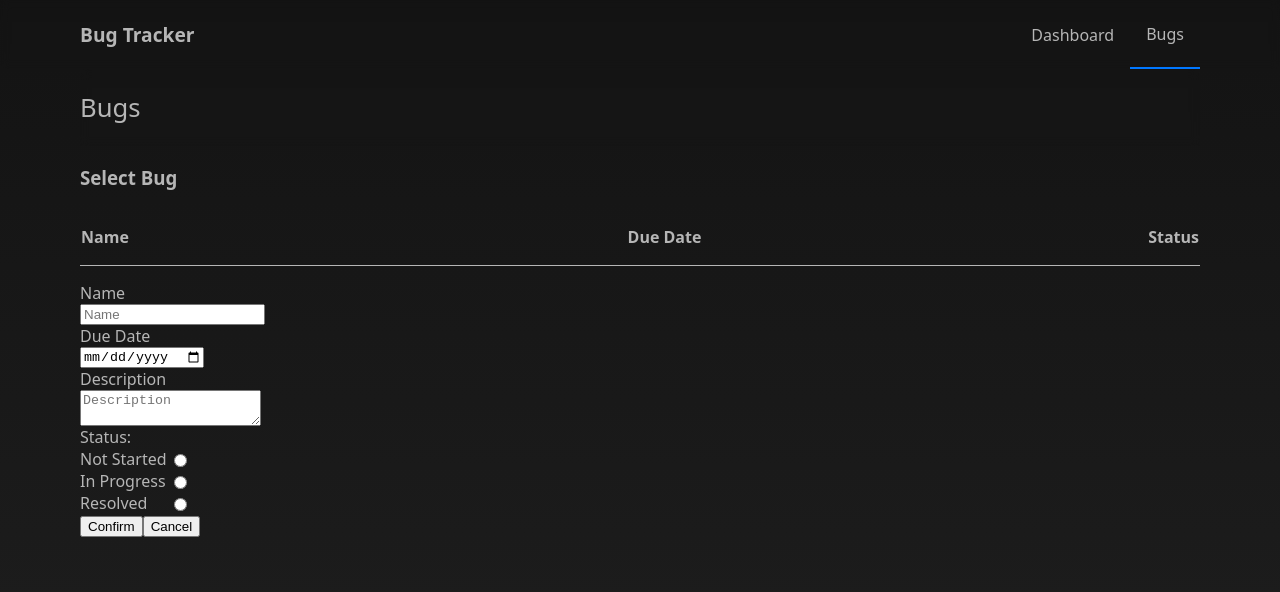
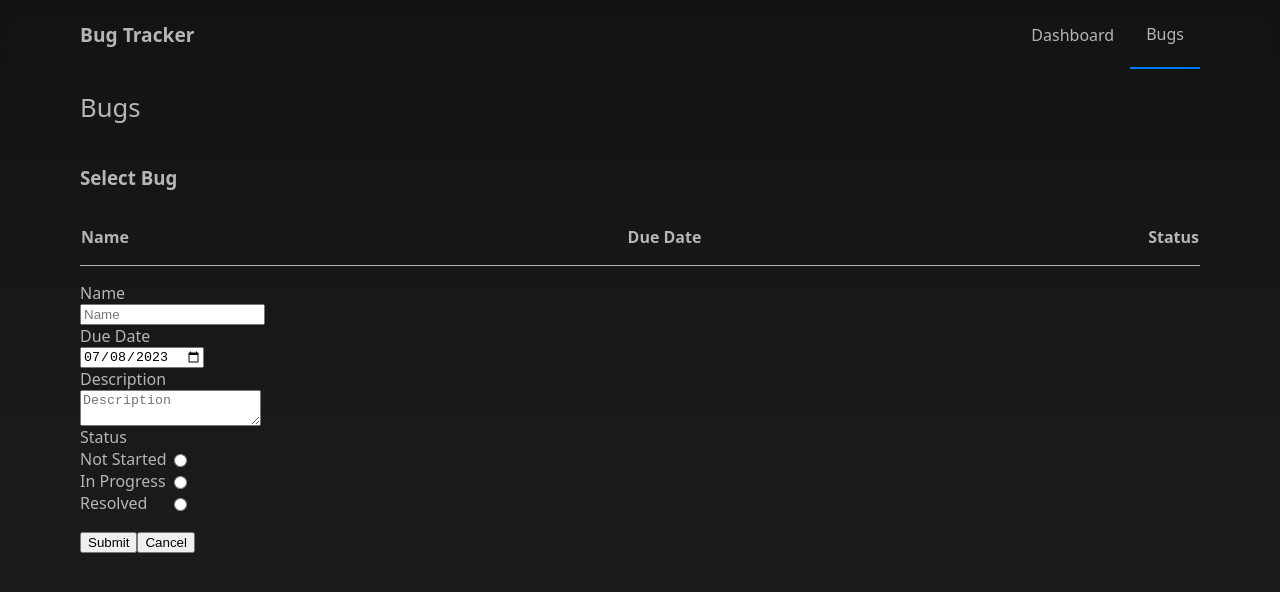
Before and after one commit to Mario-Florio/bug-tracker, a React (Create React App) app: page /bugs in a window 1280 px wide. Both pictures are taken after a click on the button "Add Bug". Shown: the top 592 px of the page. Built offline with nearby package versions, Linux system fonts and the light colour scheme; the HTML template or start-up script is replaced by a standard one.

Commit message:
add form validation to 'add bug' form

```diff
--- a/src/pages/Bugs/BugsList/BugsList.css
+++ b/src/pages/Bugs/BugsList/BugsList.css
@@ -64,6 +64,18 @@ table {
     border-radius: 15px;
 }
 
+.bugsList__input--invalid {
+    background-color: pink;
+    border: solid 0;
+    border-radius: 2px;
+}
+
+.bugsList__errorMsg {
+    font-size: .8rem;
+    color: red;
+    margin: 0;
+}
+
 @media all and (max-width: 700px) {
     .bugsList {
         margin: 0 2rem;
--- a/src/pages/Bugs/BugsList/BugsList.js
+++ b/src/pages/Bugs/BugsList/BugsList.js
@@ -1,5 +1,6 @@
 import './BugsList.css';
 import { useState } from 'react';
+import { useForm } from "react-hook-form";
 import uniqid from 'uniqid';
 
 function BugsList(props) {
@@ -23,7 +24,7 @@ function BugsList(props) {
                 </tbody>
             </table>
             {formIsActive ?
-                <Form bugs={bugs} setBugsList={setBugsList} setFormIsActive={setFormIsActive}/>
+                <ReactHookForm bugs={bugs} setBugsList={setBugsList} setFormIsActive={setFormIsActive}/>
             :
                 <button style={{margin: "1em 0"}} onClick={() => setFormIsActive(true)}>
                     Add Bug
@@ -70,83 +71,109 @@ function BugTicket(props) {
     );
 }
 
-function Form(props) {
+function ReactHookForm(props) {
 
-    const [name, setName] = useState("");
-    const [dueDate, setDueDate] = useState(new Date());
-    const [description, setDescription] = useState("");
-    const [status, setStatus] = useState(1);
+    const {
+        register,
+        handleSubmit,
+        formState: { errors }
+    } = useForm({
+        defaultValues: {
+            name: "",
+            dueDate: new Date().toISOString().split('T')[0],
+            description: "",
+            status: 1,
+        }
+    });
 
-    const { bugs, setBugsList, setFormIsActive } = props;
-
-    function resetForm() {
-        setName("");
-        setDueDate(new Date());
-        setDescription("");
-        setStatus(1);
-        setFormIsActive(false);
-    };
+    const { setFormIsActive, bugs, setBugsList } = props;
 
     const handleCancel = e => {
         e.preventDefault();
         setFormIsActive(false);
     };
 
-    const handleNameChange = e => {
-        setName(e.target.value);
-    };
-
-    const handleDescriptionChange = e => {
-        setDescription(e.target.value);
-    };
-
-    const handleDueDateChange = e => {
-        setDueDate(e.target.value);
-    };
-
-    const handleStatusChange = e => {
-        setStatus(Number(e.target.value));
-    };
-
-    const handleSubmit = e => {
+    const submit = (data, e) => {
         e.preventDefault();
         let newBug = {
             id: uniqid(),
-            name: name,
-            dueDate: dueDate,
-            description: description,
-            status: status
+            name: data.name,
+            dueDate: new Date(data.dueDate).toISOString().split('T')[0],
+            description: data.description,
+            status: Number(data.status)
         };
         bugs.add(newBug);
         setBugsList(bugs.getBugs());
-        resetForm();
-    };
+        setFormIsActive(false);
+    }
 
     return(
-        <form style={{display: "flex", flexDirection: "column", alignItems: "start", color: "rgb(182, 182, 182)", margin: "1em 0 1em"}}>
+        <form
+            style={{
+                display: "flex",
+                flexDirection: "column",
+                alignItems: "start",
+                color: "rgb(182, 182, 182)",
+                margin: "1em 0 1em"
+            }}
+            onSubmit={handleSubmit((data, e) => submit(data, e))}>
             <label>Name</label>
-            <input type="text" onChange={handleNameChange} maxLength={25} placeholder={"Name"}/>
+            <input
+                className={errors.name ? "bugsList__input--invalid" : null}
+                {...register("name",
+                    {
+                        required: "This is required.",
+                        maxLength: { value: 20, message: "Max length is 20." }
+                    }
+                )}
+                placeholder='Name'
+            />
+            {errors.name ? <p className="bugsList__errorMsg">{errors.name.message}</p> : null}
             <label>Due Date</label>
-            <input type="date" onChange={handleDueDateChange}/>
+            <input
+                type='date'
+                {...register("dueDate")}
+            />
             <label>Description</label>
-            <textarea onChange={handleDescriptionChange} placeholder='Description'/>
-            <label>Status:</label>
+            <textarea
+                className={errors.description ? "bugsList__input--invalid" : null}
+                {...register("description",
+                    {
+                        required: "This is required.",
+                    }
+                )}
+                placeholder='Description'
+            />
+            {errors.description ? <p className="bugsList__errorMsg">{errors.description.message}</p> : null}
+            <label>Status</label>
             <div style={{display: "flex", justifyContent: "space-between", width: "110px"}}>
                 <label>Not Started</label>
-                <input type="radio" name="status" value={1} onChange={handleStatusChange}/>
+                <input
+                    type="radio"
+                    value={1}
+                    {...register("status")}
+                />
             </div>
             <div style={{display: "flex", justifyContent: "space-between", width: "110px"}}>
                 <label>In Progress</label>
-                <input type="radio" name="status" value={2} onChange={handleStatusChange}/>
+                <input
+                    type="radio"
+                    value={2}
+                    {...register("status")}
+                />
             </div>
             <div style={{display: "flex", justifyContent: "space-between", width: "110px"}}>
                 <label>Resolved</label>
-                <input type="radio" name="status" value={3} onChange={handleStatusChange}/>
+                <input
+                    type="radio"
+                    value={3}
+                    {...register("status")}
+                />
             </div>
-            <div>
-                <button onClick={handleSubmit}>Confirm</button>
+            <div style={{margin: "1em 0"}}>
+                <button>Submit</button>
                 <button onClick={handleCancel}>Cancel</button>
             </div>
         </form>
-    )
+    );
 }
```
